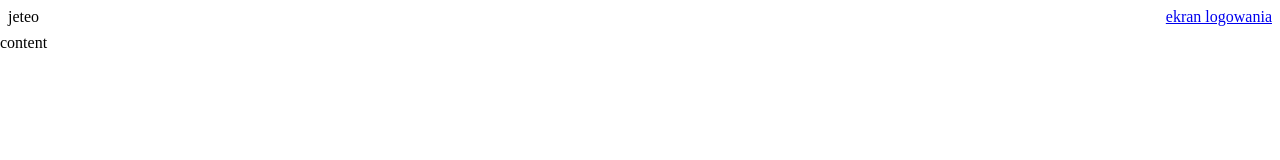
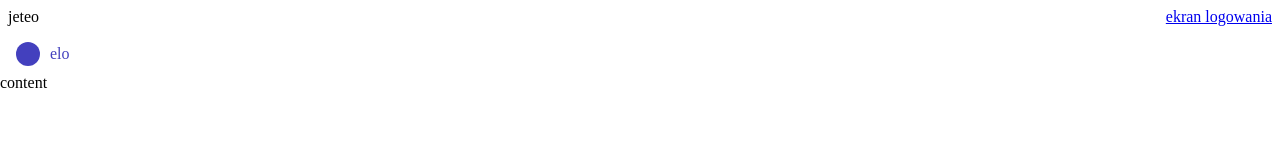
Before and after one commit to Newbies-Workplace/jeteo, a Next.js app in the folder apps/web/: page / in a window 1280 px wide. Shown: the top 160 px of the page. Built offline with nearby package versions, Linux system fonts and the light colour scheme; no server answers.

Commit message:
css fixes

```diff
--- a/apps/web/src/app/page.tsx
+++ b/apps/web/src/app/page.tsx
@@ -1,13 +1,14 @@
-
+'use client';
 import { Navbar } from "@/components/navbar/Navbar";
 import { NavMenu } from "@/components/navmenu/NavMenu";
-import { Input } from "@/components/input/Input";
+import { StepButton } from "@/components/stepbutton/StepButton";
 export default function Page() {
   return (
     <>
       <Navbar>
         <NavMenu />
       </Navbar>
+      <StepButton steps={['elo']} activeStepIndex={0} onStepClicked={()=>{}} ></StepButton>
       content
     </>
   );
--- a/apps/web/src/components/stepbutton/StepButton.module.scss
+++ b/apps/web/src/components/stepbutton/StepButton.module.scss
@@ -16,6 +16,7 @@
     gap: 8px;
     flex-direction: row;
     align-items: center;
+
   }
 
   .stepContainer {
@@ -39,20 +40,32 @@
 
     &:active {
       background-color: $stroke;
+      color: $primary;
     }
   }
 
-  .step {
+  .step{
+    width: 100%;
     display: flex;
     flex-direction: row;
     align-items: center;
+    gap: 10px;
+
   }
 
-  .index {
+  .circle {
+    border-radius: 50%;
     min-width: 24px;
     min-height: 24px;
-    line-height: 24px;
+    background-color: $stroke;
+    &.selected{
+      background-color: $primary;
+    }
+  }
 
-    text-align: center;
-    vertical-align: middle;
+  .text{
+    color: $black;
+    &.textActive{
+      color: $primary;
+    }
   }
--- a/apps/web/src/components/stepbutton/StepButton.tsx
+++ b/apps/web/src/components/stepbutton/StepButton.tsx
@@ -23,7 +23,8 @@ interface StepProps{
 
 const Step = ({ title, isSelected}: StepProps) => (
     <div className={styles.step}>
-        <span className={cs(styles.index, {[styles.indexActive]: isSelected})}></span>
+        <span className={cs(styles.circle, {
+            [styles.selected]: isSelected})}></span>
 
         <span className={cs(styles.text, {[styles.textActive]: isSelected})}>
             {title}
```
